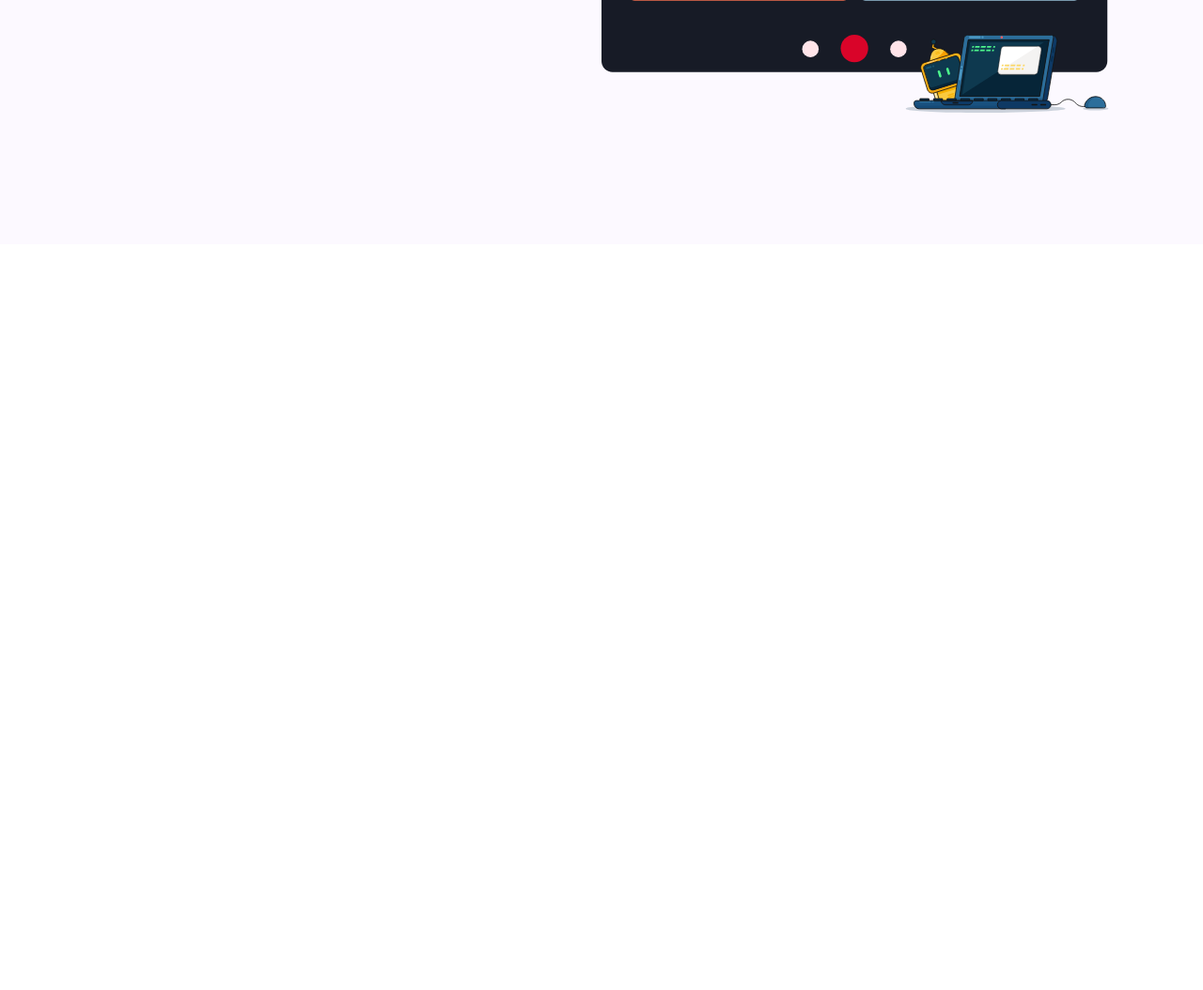
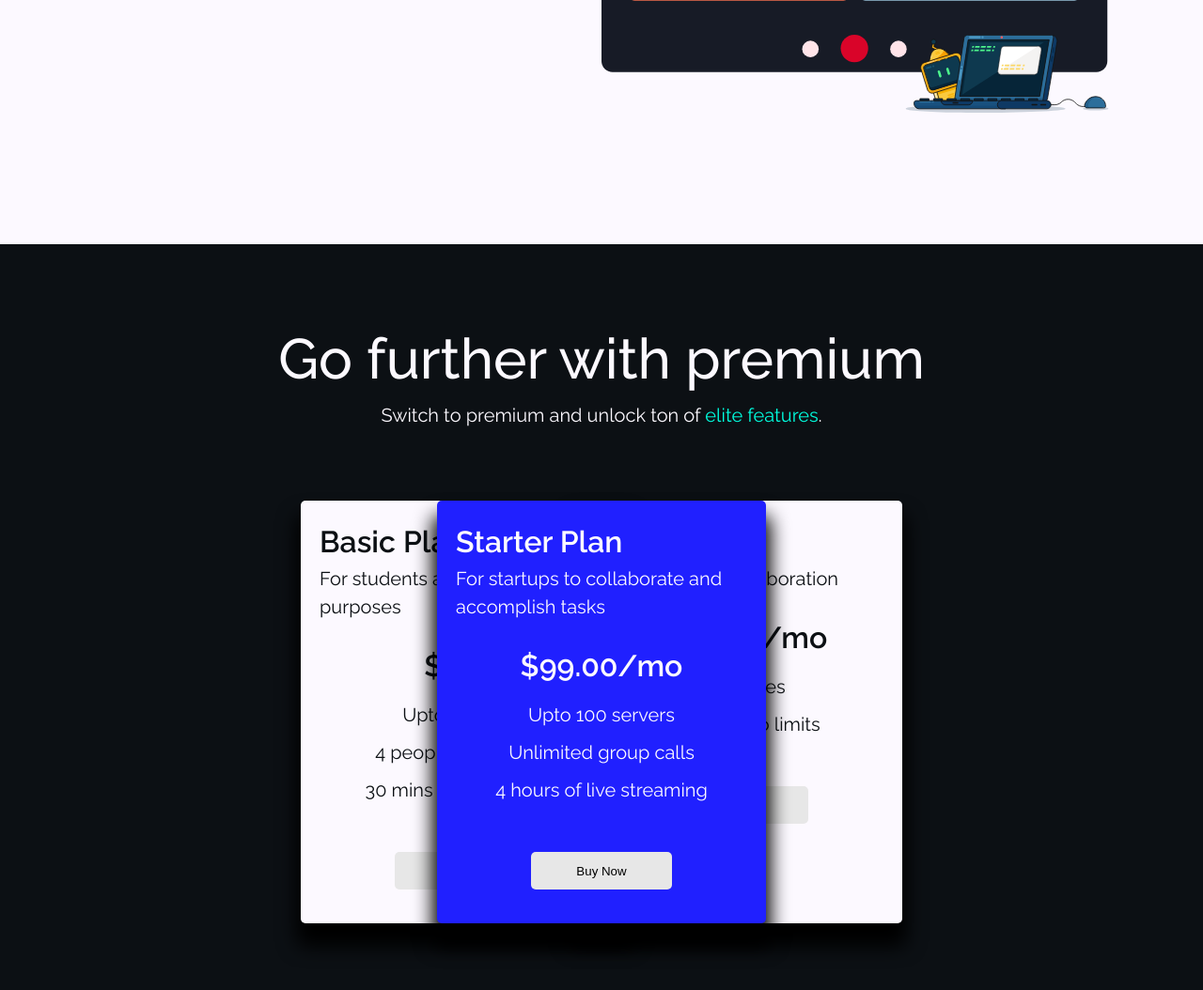
Before and after one commit to RohanS29/Synchronize, a plain HTML site: page index.html in a window 1280 px wide. Shown: the part 4440-5494 px from the top of the page at 94% size. Before the commit the page ends 4700 px from the top, so only its background shows below. Drawn offline with nearby package versions, Linux system fonts and the light colour scheme.

Commit message:
06 - Website Plan section implemented with the pricing cards

```diff
--- a/css/style.css
+++ b/css/style.css
@@ -879,3 +879,104 @@ ion-icon:hover{
 
     line-height: 1.3;
 }
+
+
+/*****************************************Plan Section***********************************************/
+
+.plan-section{
+    height: 800px;
+
+    background-color: #0c1014;
+
+    display: flex;
+    flex-direction: column;
+    justify-content: space-evenly;
+    align-items: center;
+}
+
+.plan-title{
+    text-align: center;
+    line-height: 1.5;
+}
+
+.plan-section p{
+    font-size: 20px;
+    font-weight: 400;
+}
+
+.card-section{
+    display: flex;
+    justify-content: space-between;
+    align-items: center;
+
+    width: 50%;
+}
+
+.card{
+    height: 450px;
+    width: 350px;
+
+    padding: 20px;
+
+    border-radius: 5px;
+
+    box-shadow: 0 20px 20px 5px #000;
+
+    transition: all 0.2s;
+}
+
+.card-1, .card-3{
+    background-color: #fcf9ff;
+    color: #0c1014;
+}
+
+.card-2{
+    background-color: #2020ff;
+    color: #fcf9ff;
+
+    z-index: 10;
+
+    margin: 0 -70%;
+}
+
+.card h3{
+    font-weight: 600;
+}
+
+.card .card-plan{
+    text-align: center;
+
+    margin-top: 5%;
+    line-height: 2;
+}
+
+.card .card-plan button{
+    background-color: #e7e7e7;
+
+    height: 40px;
+    width: 150px;
+
+    margin-top: 15%;
+
+    border: none;
+    border-radius: 5px;
+
+    cursor: pointer;
+}
+
+.card .card-header{
+    line-height: 1.5;
+}
+
+.card-section:hover .card{
+    filter: blur(10px);
+    transform: scale(0.9);
+}
+
+.card-section .card:hover{
+    z-index: 20;
+
+    filter: blur(0);
+
+    transform: scale(1);
+}
--- a/index.html
+++ b/index.html
@@ -476,6 +476,62 @@
     </div>
 
 
+    <!----------------------------------------- Plan Section--------------------------------->
+
+    <div class="plan-section" id="plan-section">
+        <div class="plan-title">
+            <h2>Go further with premium</h2>
+            <p>Switch to premium and unlock ton of <span style="color: #00ffe0;">elite features</span>.</p>
+        </div>
+
+        <div class="card-section">
+            <div class="card-1 card">
+                <header class="card-header">
+                    <h3>Basic Plan</h3>
+                    <p>For students and testing purposes</p>
+                </header>
+
+                <div class="card-plan">
+                    <h3>$Free</h3>
+                    <p>Upto 3 servers</p>
+                    <p>4 people conference</p>
+                    <p>30 mins Live streaming</p>
+                    <button>Buy Now</button>
+                </div>
+            </div>
+
+            <div class="card-2 card">
+                <header class="card-header">
+                    <h3>Starter Plan</h3>
+                    <p>For startups to collaborate and accomplish tasks</p>
+                </header>
+
+                <div class="card-plan">
+                    <h3>$99.00/mo</h3>
+                    <p>Upto 100 servers</p>
+                    <p>Unlimited group calls</p>
+                    <p>4 hours of live streaming</p>
+                    <button>Buy Now</button>
+                </div>
+            </div>
+
+            <div class="card-3 card">
+                <header class="card-header">
+                    <h3>Mega Plan</h3>
+                    <p>For large scale collaboration</p>
+                </header>
+
+                <div class="card-plan">
+                    <h3>$299.00/mo</h3>
+                    <p>♾ Services</p>
+                    <p>Work with no limits</p>
+                    <button>Buy Now</button>
+                </div>
+            </div>
+        </div>
+    </div>
+
+
 
     <!-- Script -->
     <script type="module" src="https://unpkg.com/ionicons@5.5.2/dist/ionicons/ionicons.esm.js"></script>
```
